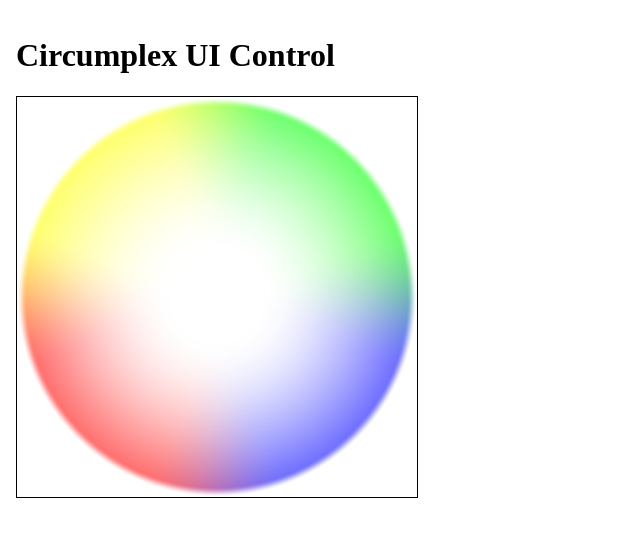
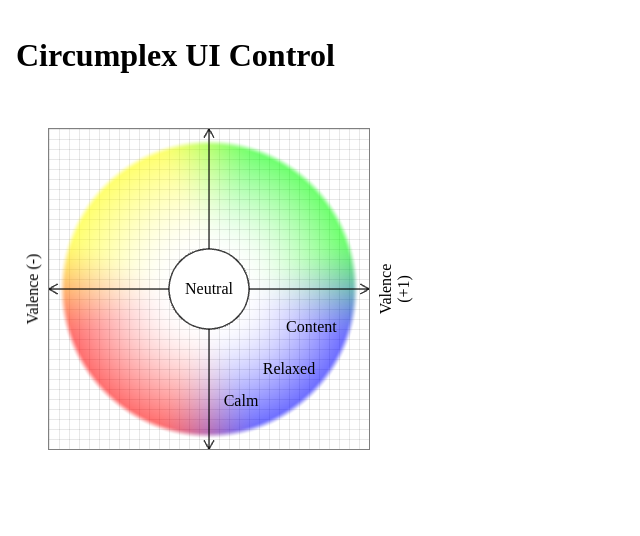
Before and after one commit to kaliatech/circumplex, a React (Vite) app: page / in a window 1280 px wide. Shown: the top 536 px of the page, without its empty margins (0-640 px from the left). Built offline with nearby package versions, Linux system fonts and the light colour scheme.

Commit message:
Continue building out control

```diff
--- a/src/components/CircumplexDemo/index.tsx
+++ b/src/components/CircumplexDemo/index.tsx
@@ -4,7 +4,19 @@ export const CircumplexDemo = () => {
   return (
     <div style={{ display: 'flex', flexDirection: 'column', margin: '1rem' }}>
       <h1>Circumplex UI Control</h1>
-      <div style={{ display: 'flex', height: '50vh', width: '25rem' }}>
+      <div
+        style={{
+          position: 'relative',
+          height: '20rem',
+          width: '20rem',
+          margin: '2rem',
+          border: '1px solid gray',
+          //backgroundColor: 'black',
+          backgroundSize: '10px 10px',
+          backgroundImage:
+            'linear-gradient(to right, rgba(100,100,100,0.15) 1px, transparent 1px),linear-gradient(to bottom, rgba(100,100,100,0.15) 1px, transparent 1px)',
+        }}
+      >
         <CircumplexPanel />
       </div>
     </div>
--- a/src/components/CircumplexPanel/index.tsx
+++ b/src/components/CircumplexPanel/index.tsx
@@ -31,11 +31,11 @@ export const CircumplexPanel = ({ id = 'circumplex-cont' }: CircumplexPanelProps
     pixiServiceRef.current = pixiSrvc
 
     console.log('pixiCanvasRef.current.width', pixiCanvasRef.current.width)
-    if (pixiServiceRef.current.isInitialized) {
+    if (pixiServiceRef.current?.isInitialized) {
       pixiServiceRef.current.start()
     } else {
       pixiSrvc.init(pixiCanvasRef.current, contEl).then(() => {
-        console.log('pixiCanvasRef.current.widthC', pixiCanvasRef.current.width)
+        console.log('pixiCanvasRef.current.widthC', pixiCanvasRef.current?.width)
         if (pixiServiceRef.current && pixiServiceRef.current == pixiSrvc) {
           pixiSrvc.start()
         }
@@ -53,15 +53,21 @@ export const CircumplexPanel = ({ id = 'circumplex-cont' }: CircumplexPanelProps
     }
   }, [pixiCanvasRef])
 
+  const handleClick = (evt: React.MouseEvent, label: string) => {
+    console.log('click', label, evt)
+  }
+
   return (
     <div
       id={id}
       style={{
-        display: 'flex',
-        width: '100%',
-        height: '100%',
-        flexDirection: 'column',
-        border: '1px solid black',
+        minWidth: 0,
+        minHeight: 0,
+        position: 'relative',
+        width: 'auto',
+        aspectRatio: 1,
+        alignItems: 'center',
+        zIndex: 100,
       }}
     >
       <canvas
@@ -70,10 +76,97 @@ export const CircumplexPanel = ({ id = 'circumplex-cont' }: CircumplexPanelProps
           backgroundColor: 'transparent',
           minHeight: 0,
           minWidth: 0,
-          // height: '100%',
-          // width: '100%',
         }}
       />
+
+      <div
+        style={{
+          position: 'absolute',
+          left: '50%',
+          top: '50%',
+          transform: 'translate(-50%, -50%)',
+          padding: '.75rem',
+          cursor: 'pointer',
+        }}
+        onClick={(evt) => handleClick(evt, 'neutral')}
+      >
+        Neutral
+      </div>
+
+      <div
+        style={{
+          position: 'absolute',
+          left: '108%',
+          top: '50%',
+          transform: 'translate(-50%, -50%) rotate(-90deg)',
+          padding: '.75rem',
+          cursor: 'pointer',
+          textAlign: 'center',
+        }}
+        onClick={(evt) => handleClick(evt, 'valance+')}
+      >
+        Valence (+1)
+      </div>
+
+      <div
+        style={{
+          position: 'absolute',
+          left: '-5%',
+          top: '50%',
+          transform: 'translate(-50%, -50%) rotate(-90deg)',
+          padding: '.75rem',
+          cursor: 'pointer',
+          textAlign: 'center',
+        }}
+        onClick={(evt) => handleClick(evt, 'valance-')}
+      >
+        Valence (-)
+      </div>
+
+      <div
+        style={{
+          position: 'absolute',
+          left: '82%',
+          top: '62%',
+          transform: 'translate(-50%, -50%)',
+          padding: '.75rem',
+          cursor: 'pointer',
+          textAlign: 'center',
+        }}
+        onClick={(evt) => handleClick(evt, 'relaxed')}
+      >
+        Content
+      </div>
+
+      <div
+        style={{
+          position: 'absolute',
+          left: '75%',
+          top: '75%',
+          transform: 'translate(-50%, -50%)',
+          padding: '.75rem',
+          cursor: 'pointer',
+          textAlign: 'center',
+        }}
+        onClick={(evt) => handleClick(evt, 'relaxed')}
+      >
+        Relaxed
+      </div>
+
+      <div
+        style={{
+          position: 'absolute',
+          left: '60%',
+          top: '85%',
+          transform: 'translate(-50%, -50%)',
+          padding: '.75rem',
+          cursor: 'pointer',
+          textAlign: 'center',
+        }}
+        onClick={(evt) => handleClick(evt, 'relaxed')}
+      >
+        Calm
+      </div>
     </div>
   )
 }
--- a/src/components/CircumplexPanel/pixi/PixiService.ts
+++ b/src/components/CircumplexPanel/pixi/PixiService.ts
@@ -1,5 +1,6 @@
 import { Application, ContainerChild, extensions, ResizePlugin } from 'pixi.js'
 import { drawBackgroundGraphic5 } from './drawBackgroundGraphic5.ts'
+import { drawGraphic5Overlay } from './drawGraphic5Overlay.ts'
 
 extensions.add(ResizePlugin)
 
@@ -107,5 +108,6 @@ export class PixiService {
     //drawBackgroundGraphic3(this)
     //drawBackgroundGraphic4(this)
     drawBackgroundGraphic5(this)
+    drawGraphic5Overlay(this)
   }
 }
--- a/src/components/CircumplexPanel/pixi/drawBackgroundGraphic5.ts
+++ b/src/components/CircumplexPanel/pixi/drawBackgroundGraphic5.ts
@@ -63,6 +63,8 @@ export function drawBackgroundGraphic5(pixiSrvc: PixiService) {
   // quad.scale.set(canvasSize.width / 4, canvasSize.height / 4)
   quad.position.set(0, 0)
   quad.scale.set(canvasSize.width, canvasSize.height)
+  // quad.position.set(125, 125)
+  // quad.scale.set(canvasSize.width - 125, canvasSize.height - 125)
 
   pixiSrvc.addChild([quad])
 
--- /dev/null
+++ b/src/components/CircumplexPanel/pixi/drawGraphic5Overlay.ts
@@ -0,0 +1,93 @@
+import { Graphics } from 'pixi.js'
+import { PixiService } from './PixiService.ts'
+
+export function drawGraphic5Overlay(pixiSrvc: PixiService) {
+  const canvasSize = pixiSrvc.getSize()
+  if (!canvasSize) {
+    return
+  }
+
+  // Create a Graphics object to do our drawing
+  const graphics = new Graphics()
+  pixiSrvc.addChild(graphics)
+
+  // Get canvas dimensions and compute the center
+  const { width, height } = canvasSize
+
+  // Canvas dimensions and center point
+  const centerX = width / 2
+  const centerY = height / 2
+  const minDim = Math.min(width, height)
+
+  // Compute circle parameters: diameter is 5% of min(width, height)
+  const circleDiameter = minDim * 0.25
+  const circleRadius = circleDiameter / 2
+
+  // Define properties for rays and arrow heads.
+  const lineThickness = 1.5
+  const lineLength = minDim / 2 - circleDiameter * 0.5
+  const arrowLength = 10
+  const arrowAngleDeg = 30
+  const arrowAngle = (arrowAngleDeg * Math.PI) / 180
+
+  graphics.fillStyle = {
+    color: 0xffffff,
+  }
+
+  graphics.strokeStyle = {
+    color: [0, 0, 0, 0.75],
+    width: lineThickness,
+  }
+
+  // Draw a white circle at the center using the new v8 circle() method.
+
+  graphics.circle(centerX, centerY, circleRadius)
+  graphics.fill()
+  graphics.stroke()
+
+  // Helper function: rotates a vector (x, y) by a given angle (radians)
+  const rotate = (x: number, y: number, angle: number) => ({
+    x: x * Math.cos(angle) - y * Math.sin(angle),
+    y: x * Math.sin(angle) + y * Math.cos(angle),
+  })
+
+  // Define the four cardinal directions: north, east, south, west.
+  const directions = [
+    { dx: 0, dy: -1 }, // North
+    { dx: 1, dy: 0 }, // East
+    { dx: 0, dy: 1 }, // South
+    { dx: -1, dy: 0 }, // West
+  ]
+
+  // For each direction, draw a ray and its arrow head.
+  directions.forEach(({ dx, dy }) => {
+    // Compute the starting point on the circle’s perimeter
+    const startX = centerX + dx * circleRadius
+    const startY = centerY + dy * circleRadius
+    // Compute the end point (tip of the ray)
+    const endX = centerX + dx * (circleRadius + lineLength)
+    const endY = centerY + dy * (circleRadius + lineLength)
+
+    // Draw the ray using the new line() method.
+    graphics.moveTo(startX, startY)
+    graphics.lineTo(endX, endY)
+
+    // Calculate arrow head wing endpoints.
+    // Rotate the unit direction by ±arrowAngle.
+    const leftRot = rotate(dx, dy, arrowAngle)
+    const rightRot = rotate(dx, dy, -arrowAngle)
+
+    const leftWingX = endX - arrowLength * leftRot.x
+    const leftWingY = endY - arrowLength * leftRot.y
+    const rightWingX = endX - arrowLength * rightRot.x
+    const rightWingY = endY - arrowLength * rightRot.y
+
+    // Draw the arrow wings as short lines.
+    graphics.moveTo(endX, endY)
+    graphics.lineTo(leftWingX, leftWingY)
+
+    graphics.moveTo(endX, endY)
+    graphics.lineTo(rightWingX, rightWingY)
+    graphics.stroke()
+  })
+}
--- a/src/main.tsx
+++ b/src/main.tsx
@@ -1,4 +1,3 @@
-import { StrictMode } from 'react'
 import { createRoot } from 'react-dom/client'
 import App from './App.tsx'
 import './App.css'
```
Also changed, not shown: src/components/CircumplexPanel/pixi/draw5/sharedShader.frag, 1 other file (tests, documents, lock files or other folders).
